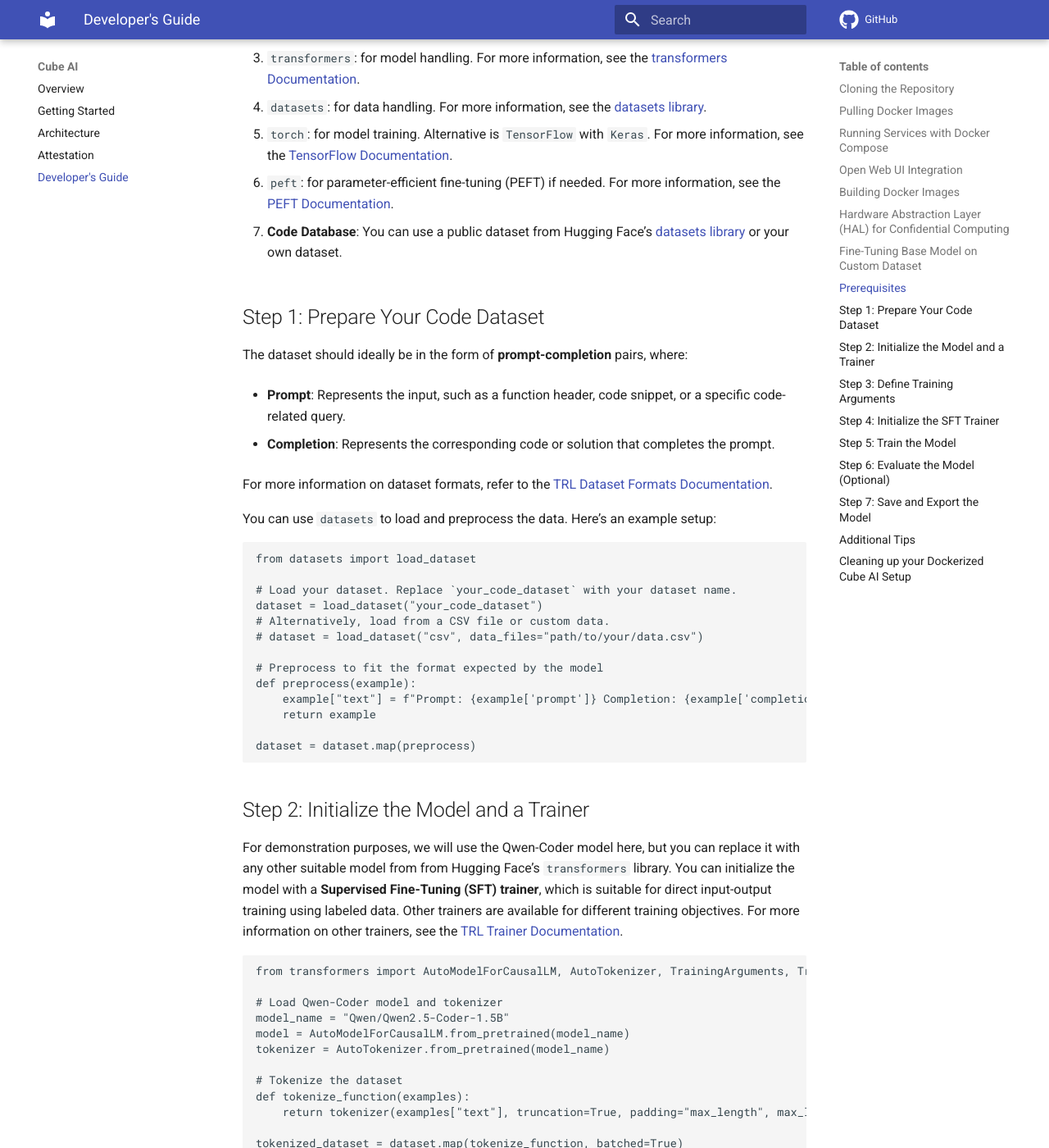
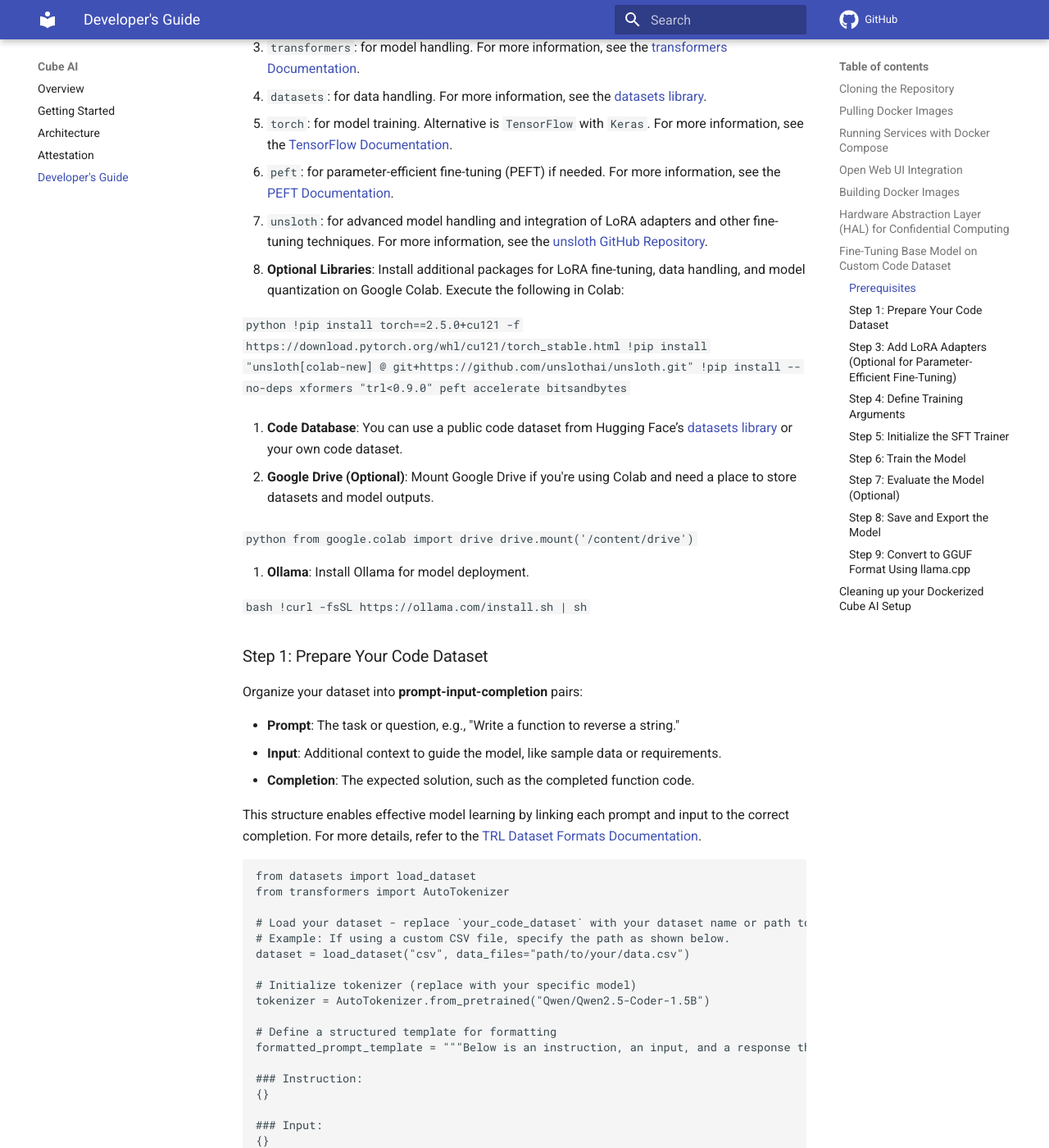
Before and after one commit to ultravioletrs/cube-docs, an MkDocs documentation site: the page built from docs/developer-guide.md, in a window 1280 px wide and 1400 px high, scrolled down 2500 px. Shown: the whole window at 82% size. Built offline with MkDocs 1.6.1 and Material for MkDocs 9.7.7, drawn with Linux system fonts in a browser that asks for light colours; comment, search, counter and statistics services are not loaded; some of the changed text lies outside the part shown.

Commit message:
Engance docs
Signed-off-by: JeffMboya <jangina.mboya@gmail.com>

````diff
--- a/docs/developer-guide.md
+++ b/docs/developer-guide.md
@@ -81,70 +81,119 @@
 - Configuring and building Cube HAL
 - Running Cube HAL in a virtual machine
 
-## Fine-Tuning Base Model on Custom Dataset
+## Fine-Tuning Base Model on Custom Code Dataset
 
-To enhance the performance of the base model on domain-specific tasks or particular code styles, you may want to fine-tune it on a custom dataset. This process will help adapt the model to your specific requirements.
+To enhance the performance of the base model on domain-specific tasks or particular code styles, you may want to fine-tune it on a custom code dataset. This process will help adapt the model to your specific requirements.
 
-## Prerequisites
+### Prerequisites
 
 1. **Python Environment**: Ensure you have Python 3.8 or above.
 
 2. **Dependencies**:
+
    - `transformers`: for model handling. For more information, see the [transformers Documentation](https://huggingface.co/docs/transformers/index).
    - `datasets`: for data handling. For more information, see the [datasets library](https://huggingface.co/docs/datasets/index).
    - `torch`: for model training. Alternative is `TensorFlow` with `Keras`. For more information, see the [TensorFlow Documentation](https://www.tensorflow.org/).
    - `peft`: for parameter-efficient fine-tuning (PEFT) if needed. For more information, see the [PEFT Documentation](https://huggingface.co/docs/peft/index).
+   - `unsloth`: for advanced model handling and integration of LoRA adapters and other fine-tuning techniques. For more information, see the [unsloth GitHub Repository](https://github.com/unslothai/unsloth).
+   - **Optional Libraries**: Install additional packages for LoRA fine-tuning, data handling, and model quantization on Google Colab. Execute the following in Colab:
 
-3. **Code Database**: You can use a public dataset from Hugging Face’s [datasets library](https://huggingface.co/datasets) or your own dataset.
+   ```python
+   !pip install torch==2.5.0+cu121 -f https://download.pytorch.org/whl/cu121/torch_stable.html
+   !pip install "unsloth[colab-new] @ git+https://github.com/unslothai/unsloth.git"
+   !pip install --no-deps xformers "trl<0.9.0" peft accelerate bitsandbytes
+   ```
 
-## Step 1: Prepare Your Code Dataset
+3. **Code Database**: You can use a public code dataset from Hugging Face’s [datasets library](https://huggingface.co/datasets) or your own code dataset.
 
-The dataset should ideally be in the form of **prompt-completion** pairs, where:
+4. **Google Drive (Optional)**: Mount Google Drive if you're using Colab and need a place to store datasets and model outputs.
 
-- **Prompt**: Represents the input, such as a function header, code snippet, or a specific code-related query.
+   ```python
+   from google.colab import drive
+   drive.mount('/content/drive')
+   ```
 
-- **Completion**: Represents the corresponding code or solution that completes the prompt.
+5. **Ollama**: Install Ollama for model deployment.
 
-For more information on dataset formats, refer to the [TRL Dataset Formats Documentation](https://huggingface.co/docs/trl/dataset_formats).
+   ```bash
+   !curl -fsSL https://ollama.com/install.sh | sh
+   ```
 
-You can use `datasets` to load and preprocess the data. Here’s an example setup:
+### Step 1: Prepare Your Code Dataset
+
+Organize your dataset into **prompt-input-completion** pairs:
+
+- **Prompt**: The task or question, e.g., "Write a function to reverse a string."
+- **Input**: Additional context to guide the model, like sample data or requirements.
+- **Completion**: The expected solution, such as the completed function code.
+
+This structure enables effective model learning by linking each prompt and input to the correct completion. For more details, refer to the [TRL Dataset Formats Documentation](https://huggingface.co/docs/trl/dataset_formats).
 
 ```python
 from datasets import load_dataset
+from transformers import AutoTokenizer
 
-# Load your dataset. Replace `your_code_dataset` with your dataset name.
-dataset = load_dataset("your_code_dataset")
-# Alternatively, load from a CSV file or custom data.
-# dataset = load_dataset("csv", data_files="path/to/your/data.csv")
+# Load your dataset - replace `your_code_dataset` with your dataset name or path to your file
+# Example: If using a custom CSV file, specify the path as shown below.
+dataset = load_dataset("csv", data_files="path/to/your/data.csv")
 
-# Preprocess to fit the format expected by the model
-def preprocess(example):
-    example["text"] = f"Prompt: {example['prompt']} Completion: {example['completion']}"
-    return example
+# Initialize tokenizer (replace with your specific model)
+tokenizer = AutoTokenizer.from_pretrained("Qwen/Qwen2.5-Coder-1.5B")
 
-dataset = dataset.map(preprocess)
+# Define a structured template for formatting
+formatted_prompt_template = """Below is an instruction, an input, and a response that completes the request.
+
+### Instruction:
+{}
+
+### Input:
+{}
+
+### Response:
+{}"""
+
+# Define a function to format each example in prompt-input-completion structure
+def format_prompt_input_completion_pairs(examples):
+    combined_texts = [
+        formatted_prompt_template.format(prompt, input_text, completion) + tokenizer.eos_token
+        for prompt, input_text, completion in zip(examples["prompt"], examples["input"], examples["completion"])
+    ]
+    return {"text": combined_texts}
+
+# Apply the formatting function to the dataset in batches for efficiency
+formatted_dataset = dataset.map(format_prompt_input_completion_pairs, batched=True)
 ```
 
-## Step 2: Initialize the Model and a Trainer
-
-For demonstration purposes, we will use the Qwen-Coder model here, but you can replace it with any other suitable model from from Hugging Face’s `transformers` library. You can initialize the model with a **Supervised Fine-Tuning (SFT) trainer**, which is suitable for direct input-output training using labeled data. Other trainers are available for different training objectives. For more information on other trainers, see the [TRL Trainer Documentation](https://huggingface.co/docs/trl/main/en/trainer_overview).
+Save the formatted dataset if working on Google Colab with Google Drive:
 
 ```python
-from transformers import AutoModelForCausalLM, AutoTokenizer, TrainingArguments, Trainer
-
-# Load Qwen-Coder model and tokenizer
-model_name = "Qwen/Qwen2.5-Coder-1.5B"
-model = AutoModelForCausalLM.from_pretrained(model_name)
-tokenizer = AutoTokenizer.from_pretrained(model_name)
-
-# Tokenize the dataset
-def tokenize_function(examples):
-    return tokenizer(examples["text"], truncation=True, padding="max_length", max_length=512)
-
-tokenized_dataset = dataset.map(tokenize_function, batched=True)
+output_file_path = '/content/drive/MyDrive/formatted_dataset.jsonl'
+with open(output_file_path, 'w', encoding='utf-8') as output_file:
+    for entry in formatted_dataset:
+        json.dump({"text": entry["text"]}, output_file)
+        output_file.write('\n')
 ```
 
-## Step 3: Define Training Arguments
+### Step 3: Add LoRA Adapters (Optional for Parameter-Efficient Fine-Tuning)
+
+LoRA (Low-Rank Adaptation) adapters help reduce memory usage and improve training efficiency by modifying specific layers of the model.
+
+```python
+from unsloth import FastLanguageModel
+
+model = FastLanguageModel.get_peft_model(
+    model,
+    r=16,
+    target_modules=["q_proj", "k_proj", "v_proj", "o_proj", "gate_proj", "up_proj", "down_proj"],
+    lora_alpha=8,
+    lora_dropout=0.1,
+    bias="none",
+    use_gradient_checkpointing="unsloth",
+    random_state=3407
+)
+```
+
+### Step 4: Define Training Arguments
 
 Set up your training arguments for fine-tuning. Adjust the following values based on the dataset size, available hardware, and specific requirements.
 
@@ -162,7 +211,23 @@
 )
 ```
 
-## Step 4: Initialize the SFT Trainer
+For PEFT models using LoRA, you might want to adjust batch sizes, accumulation steps, and number of epochs to better suit smaller datasets.
+
+```python
+training_args = TrainingArguments(
+    per_device_train_batch_size=1,
+    gradient_accumulation_steps=8,
+    num_train_epochs=2,
+    learning_rate=5e-5,
+    fp16=not is_bfloat16_supported(),
+    bf16=is_bfloat16_supported(),
+    logging_steps=1,
+    optim="adamw_8bit",
+    output_dir="outputs",
+)
+```
+
+### Step 5: Initialize the SFT Trainer
 
 Use the Hugging Face `Trainer` to manage the training process.
 
@@ -175,7 +240,20 @@
 )
 ```
 
-## Step 5: Train the Model
+For LoRA fine-tuning, use `SFTTrainer` instead:
+
+```python
+from trl import SFTTrainer
+trainer = SFTTrainer(
+    model=model,
+    tokenizer=tokenizer,
+    train_dataset=formatted_dataset,
+    dataset_text_field="text",
+    max_seq_length=2048,
+)
+```
+
+### Step 6: Train the Model
 
 Start the fine-tuning process. This may take some time depending on your dataset size and compute resources.
 
@@ -192,7 +270,7 @@
 print(f"Evaluation results: {eval_results}")
 ```
 
-## Step 7: Save and Export the Model
+### Step 8: Save and Export the Model
 
 Save the fine-tuned model to the local disk, or optionally push it to the Hugging Face Hub.
 
@@ -202,11 +280,20 @@
 # trainer.push_to_hub()
 ```
 
-## Additional Tips
+### Step 9: Convert to GGUF Format Using `llama.cpp`
 
-- **Hyperparameter Tuning**: Experiment with different learning rates, batch sizes, and number of epochs to find the best settings for your task.
-- **Parameter-Efficient Fine-Tuning**: If you have limited resources, consider using PEFT (Parameter-Efficient Fine-Tuning) methods like LoRA (Low-Rank Adaptation), available in the `peft` library.
-- **GPU Usage**: Use a GPU for faster training. You can enable GPU in the environment with `torch.cuda.is_available()` to verify.
+To make the fine-tuned model deployable on a variety of platforms, you can convert it to GGUF formats using `llama.cpp`.
+
+```python
+    %cd llama.cpp
+    !make
+    model.push_to_hub_gguf(
+        "J1997/QwenMag-1.5B",
+        tokenizer=tokenizer,
+        quantization_method=["q4_k_m", "q5_k_m", "q8_0", "f16"],
+        token="hf_token"
+    )
+```
 
 ## Cleaning up your Dockerized Cube AI Setup
 
````
Also changed, not shown: other parts of docs/developer-guide.md (+1 -1 lines).
